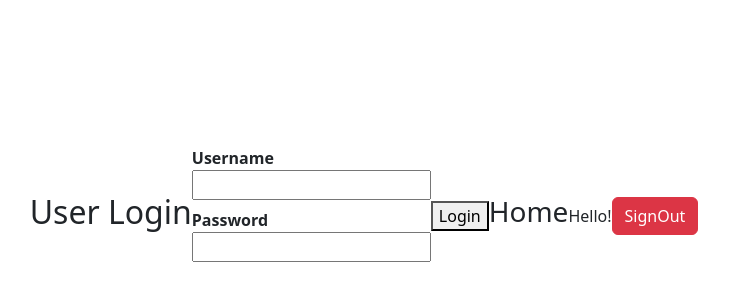
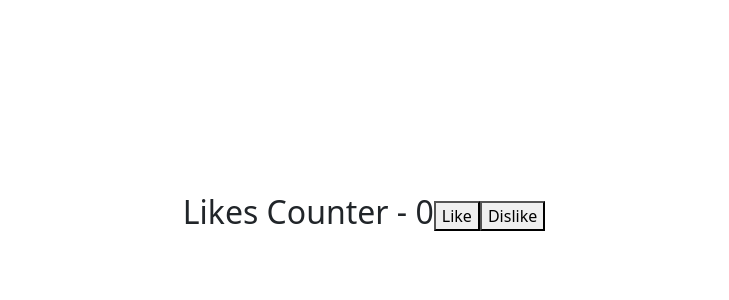
Before and after one commit to avinbodhi/reactjs, a React (Create React App) app: page / in a window 1280 px wide. Shown: the part 34-334 px from the top of the page, without its empty margins (276-1005 px from the left). Built offline with nearby package versions, Linux system fonts and the light colour scheme.

Commit message:
Reducer with like dislike demo

```diff
--- /dev/null
+++ b/src/components/ReducerDemo.js
@@ -0,0 +1,46 @@
+
+import { useReducer,useState } from "react";
+
+
+var initialState = {count:0};
+
+
+function reducer(state,action){
+    switch(action.type){
+        case 'like':
+            return { count : state.count + 1 };
+
+        case 'dislike':
+            return { count : state.count - 1 };
+
+
+    }
+
+}
+
+export default function ReducerDemo(){
+
+  const [state,dispatch] = useReducer(reducer,initialState);
+
+
+  function handleLikeClick(){
+        dispatch({
+            type:'like'
+        });
+  }
+
+  function handleDislikeClick(){
+    dispatch({
+        type:'dislike'
+    });
+  }
+
+ return (
+        <div className="container-fluid">
+            <h2>Likes Counter - {state.count}</h2>
+            <button onClick={handleLikeClick}>Like</button>
+            <button onClick={handleDislikeClick}>Dislike</button>
+        </div>
+    )
+
+}
--- a/src/index.js
+++ b/src/index.js
@@ -16,6 +16,7 @@
 import YupValidationComponent from './components/YupValidationComponent';
 import { CookiesProvider } from 'react-cookie';
 import UserLogin from './components/UserLogin';
+import ReducerDemo from './components/ReducerDemo';
 
 const root = ReactDOM.createRoot(document.getElementById('root'));
 root.render(
@@ -25,9 +26,10 @@
     {/* {<FormikValidation/>} */}
         {/* {<YupValidationComponent/>} */}
 
-      <CookiesProvider>
+      {/* <CookiesProvider>
       {<UserLogin/>}
-      </CookiesProvider>
+      </CookiesProvider> */}
+      <ReducerDemo />
 
 
     {/* <TwoWayBinding /> */}
```
